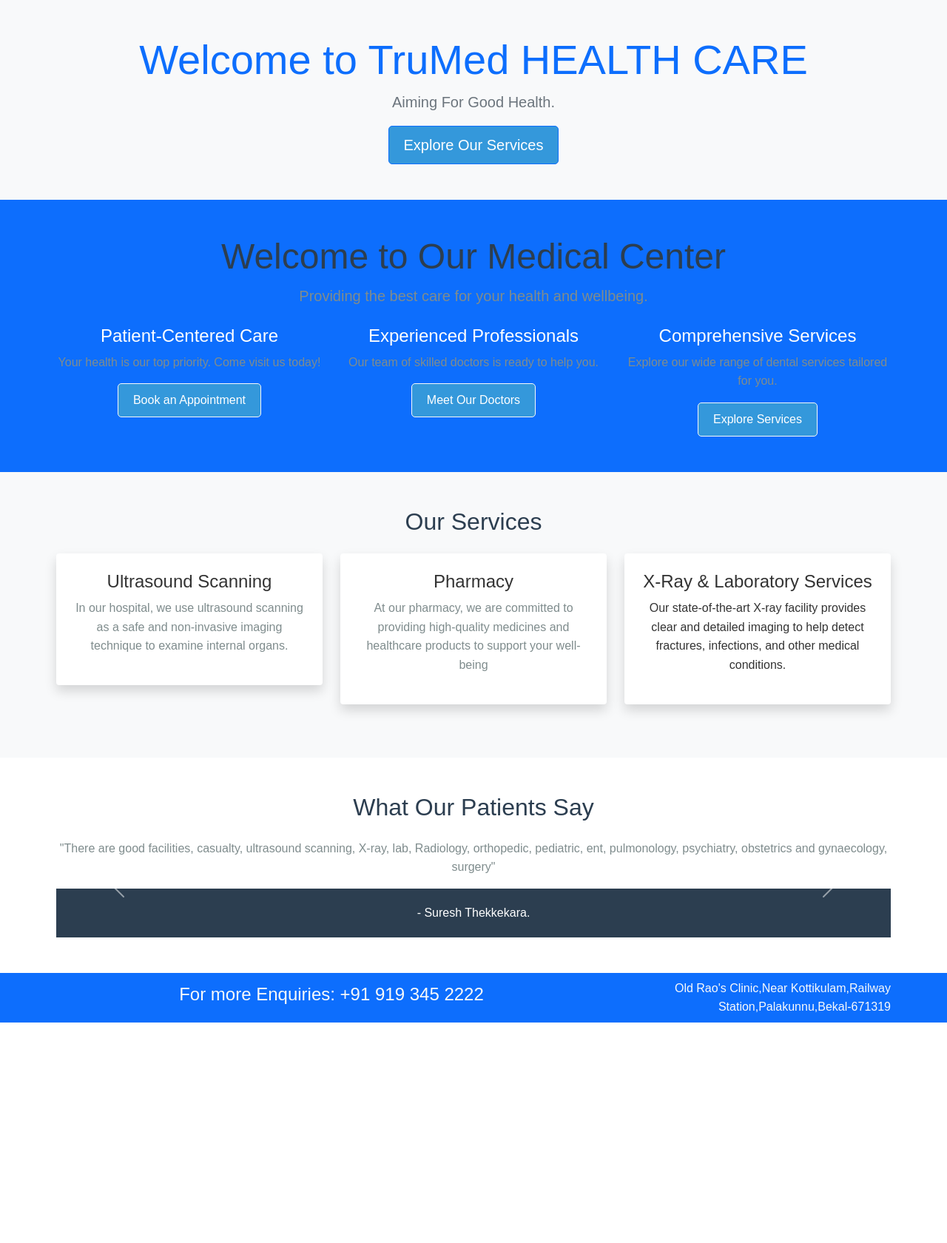
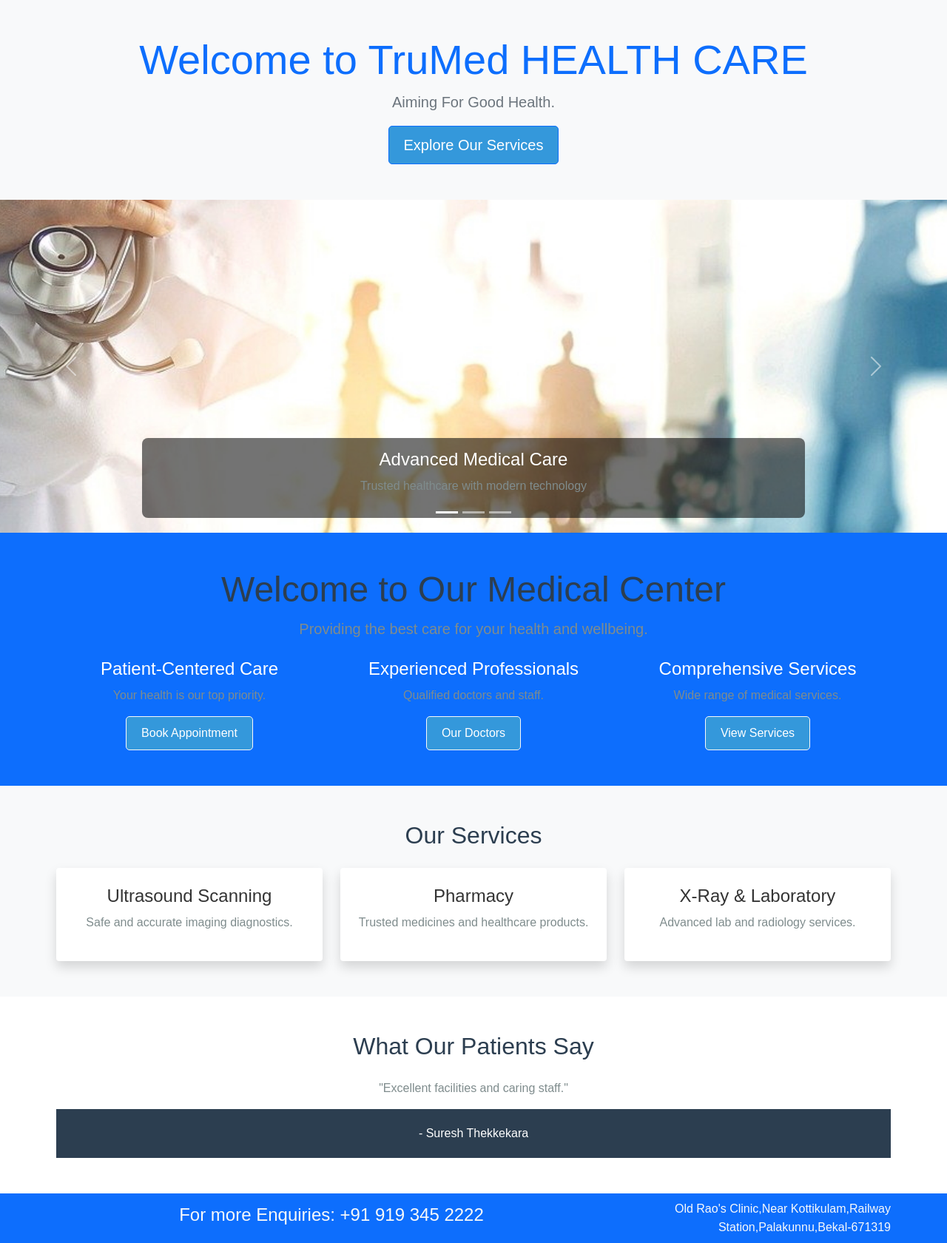
Before and after one commit to Arju-Arjun/Hospital-Mangement-System, a Django app: page / in a window 1280 px wide. Shown: the part 140-1820 px from the top of the page at 74% size. Before the commit the page ends 1522 px from the top, so only its background shows below. Run offline with Django 4.2, Linux system fonts and the light colour scheme; some libraries are stand-ins or nearby versions.

Commit message:
Update index.html

```diff
--- a/templates/index.html
+++ b/templates/index.html
@@ -1,14 +1,27 @@
-{% extends 'base.html' %}
+{% extends 'base.html' %} {% load static %} {% block title %}Dental Clinic - Welcome{% endblock %} {% block content %}
 
-{% block title %}
-Dental Clinic - Welcome
-{% endblock %}
+<!-- ================= INTERNAL CSS ================= -->
+<style>
+    /* Image Slider Styling */
 
-{% block content %}
+    .image-slider img {
+        height: 450px;
+        object-fit: cover;
+    }
 
-{% load static %}
+    .carousel-caption {
+        background: rgba(0, 0, 0, 0.55);
+        padding: 15px;
+        border-radius: 8px;
+    }
 
-<!-- Hero Section with a Welcome Message -->
+    .service-box:hover {
+        transform: translateY(-5px);
+        transition: 0.3s ease;
+    }
+</style>
+
+<!-- ================= HERO SECTION ================= -->
 <section class="hero-section text-center py-5 bg-light">
     <div class="container">
         <h1 class="display-4 text-primary">Welcome to TruMed HEALTH CARE</h1>
@@ -17,8 +30,55 @@ Dental Clinic - Welcome
     </div>
 </section>
 
+<!-- ================= IMAGE SLIDER ================= -->
+<section class="image-slider">
+    <div id="homeCarousel" class="carousel slide" data-bs-ride="carousel" data-bs-interval="3000">
 
-<!-- Static Banner Section -->
+        <!-- Indicators -->
+        <div class="carousel-indicators">
+            <button type="button" data-bs-target="#homeCarousel" data-bs-slide-to="0" class="active"></button>
+            <button type="button" data-bs-target="#homeCarousel" data-bs-slide-to="1"></button>
+            <button type="button" data-bs-target="#homeCarousel" data-bs-slide-to="2"></button>
+        </div>
+
+        <!-- Slides -->
+        <div class="carousel-inner">
+            <div class="carousel-item active">
+                <img src="{% static 'images/car1.jpg' %}" class="d-block w-100" alt="Medical Care">
+                <div class="carousel-caption">
+                    <h4>Advanced Medical Care</h4>
+                    <p>Trusted healthcare with modern technology</p>
+                </div>
+            </div>
+
+            <div class="carousel-item">
+                <img src="{% static 'images/car2.jpg' %}" class="d-block w-100" alt="Healthcare">
+                <div class="carousel-caption">
+                    <h4>Expert Doctors</h4>
+                    <p>Compassionate care by experienced professionals</p>
+                </div>
+            </div>
+
+            <div class="carousel-item">
+                <img src="{% static 'images/car3.jpg' %}" class="d-block w-100" alt="Hospital">
+                <div class="carousel-caption">
+                    <h4>Modern Facilities</h4>
+                    <p>Complete diagnostic and treatment services</p>
+                </div>
+            </div>
+        </div>
+
+        <!-- Controls -->
+        <button class="carousel-control-prev" type="button" data-bs-target="#homeCarousel" data-bs-slide="prev">
+            <span class="carousel-control-prev-icon"></span>
+        </button>
+        <button class="carousel-control-next" type="button" data-bs-target="#homeCarousel" data-bs-slide="next">
+            <span class="carousel-control-next-icon"></span>
+        </button>
+    </div>
+</section>
+
+<!-- ================= STATIC BANNER ================= -->
 <section class="static-banner text-center py-5 bg-primary text-white">
     <div class="container">
         <h2 class="display-5">Welcome to Our Medical Center</h2>
@@ -26,85 +86,106 @@ Dental Clinic - Welcome
         <div class="row mt-4">
             <div class="col-md-4">
                 <h4>Patient-Centered Care</h4>
-                <p>Your health is our top priority. Come visit us today!</p>
-                <a href="{% url 'booking' %}" class="btn btn-light">Book an Appointment</a>
+                <p>Your health is our top priority.</p>
+                <a href="{% url 'booking' %}" class="btn btn-light">Book Appointment</a>
             </div>
             <div class="col-md-4">
                 <h4>Experienced Professionals</h4>
-                <p>Our team of skilled doctors is ready to help you.</p>
-                <a href="{% url 'doctors' %}" class="btn btn-light">Meet Our Doctors</a>
+                <p>Qualified doctors and staff.</p>
+                <a href="{% url 'doctors' %}" class="btn btn-light">Our Doctors</a>
             </div>
             <div class="col-md-4">
                 <h4>Comprehensive Services</h4>
-                <p>Explore our wide range of dental services tailored for you.</p>
-                <a href="#services" class="btn btn-light">Explore Services</a>
+                <p>Wide range of medical services.</p>
+                <a href="#services" class="btn btn-light">View Services</a>
             </div>
         </div>
     </div>
 </section>
 
-<!-- Our Services Section -->
+<!-- ================= SERVICES ================= -->
 <section id="services" class="services-section text-center py-5 bg-light">
     <div class="container">
         <h2 class="mb-4">Our Services</h2>
         <div class="row">
+
             <div class="col-md-4">
-                <div class="service-box p-4 mb-4 bg-white rounded shadow">
+                <div class="service-box p-4 bg-white shadow rounded">
                     <h4>Ultrasound Scanning</h4>
-                    <p>In our hospital, we use ultrasound scanning as a safe and non-invasive imaging technique to examine internal organs.</p>
+                    <p>Safe and accurate imaging diagnostics.</p>
                 </div>
             </div>
+
             <div class="col-md-4">
-                <div class="service-box p-4 mb-4 bg-white rounded shadow">
+                <div class="service-box p-4 bg-white shadow rounded">
                     <h4>Pharmacy</h4>
-                    <p>At our pharmacy, we are committed to providing high-quality medicines and healthcare products to support your well-being</p>
+                    <p>Trusted medicines and healthcare products.</p>
                 </div>
             </div>
+
             <div class="col-md-4">
-                <div class="service-box p-4 mb-4 bg-white rounded shadow">
-                    <h4>X-Ray & Laboratory Services</h4>Our state-of-the-art X-ray facility provides clear and detailed imaging to help detect fractures, infections, and other medical conditions.</p>
+                <div class="service-box p-4 bg-white shadow rounded">
+                    <h4>X-Ray & Laboratory</h4>
+                    <p>Advanced lab and radiology services.</p>
                 </div>
+            </div>
+
+        </div>
+    </div>
+</section>
+
+<!-- ================= TESTIMONIALS ================= -->
+<section class="testimonials-section py-5">
+    <div class="container">
+        <h2 class="text-center mb-4">What Our Patients Say</h2>
+
+        <div id="testimonialCarousel" class="carousel slide" data-bs-ride="carousel">
+            <div class="carousel-inner">
+
+                <div class="carousel-item active">
+                    <div class="text-center">
+                        <p>
+                            "Excellent facilities and caring staff."
+                        </p>
+                        <footer>- Suresh Thekkekara</footer>
+                    </div>
+                </div>
+
+                <div class="carousel-item">
+                    <div class="text-center">
+                        <p>
+                            "Doctors are very professional and kind."
+                        </p>
+                        <footer>- Ubaid A Rahiman</footer>
+                    </div>
+                </div>
+
+                <div class="carousel-item">
+                    <div class="text-center">
+                        <p>
+                            "Outstanding healthcare experience."
+                        </p>
+                        <footer>- Ashok Palakunnu</footer>
+                    </div>
+                </div>
+
             </div>
         </div>
     </div>
 </section>
 
-<!-- Testimonials Section -->
-<section class="testimonials-section py-5">
-    <div class="container">
-        <h2 class="text-center mb-4">What Our Patients Say</h2>
-        <div class="carousel slide" data-bs-ride="carousel" id="testimonialCarousel">
-            <div class="carousel-inner">
-                <div class="carousel-item active">
-                    <div class="testimonial text-center">
-                        <p>"There are good facilities, casualty, ultrasound scanning, X-ray, lab,
-                            Radiology, orthopedic, pediatric, ent, pulmonology, psychiatry, obstetrics and gynaecology, surgery"</p>
-                        <footer>- Suresh Thekkekara.</footer>
-                    </div>
-                </div>
-                <div class="carousel-item">
-                    <div class="testimonial text-center">
-                        <p>"I had a wonderful experience at TruMed. The doctors and staff were kind, professional, and attentive throughout my treatment."</p>
-                        <footer>- Ubaid A Rahiman.</footer>
-                    </div>
-                </div>
-                <div class="carousel-item">
-                    <div class="testimonial text-center">
-                        <p>" had an outstanding experience at TruMed. From the moment I walked in, I was greeted with warmth and professionalism. The doctors, nurses, and staff were incredibly caring, attentive, and highly skilled."</p>
-                        <footer>- Ashok Palakunnu.</footer>
-                    </div>
-                </div>
-            </div>
-            <button class="carousel-control-prev" type="button" data-bs-target="#testimonialCarousel" data-bs-slide="prev">
-                <span class="carousel-control-prev-icon" aria-hidden="true"></span>
-                <span class="visually-hidden">Previous</span>
-            </button>
-            <button class="carousel-control-next" type="button" data-bs-target="#testimonialCarousel" data-bs-slide="next">
-                <span class="carousel-control-next-icon" aria-hidden="true"></span>
-                <span class="visually-hidden">Next</span>
-            </button>
-        </div>
-    </div>
-</section>
+<!-- ================= INTERNAL JS ================= -->
+<script>
+    // Pause carousel on hover
+    const carousel = document.querySelector('#homeCarousel');
+    if (carousel) {
+        carousel.addEventListener('mouseenter', () => {
+            bootstrap.Carousel.getInstance(carousel).pause();
+        });
+        carousel.addEventListener('mouseleave', () => {
+            bootstrap.Carousel.getInstance(carousel).cycle();
+        });
+    }
+</script>
 
 {% endblock %}
```
